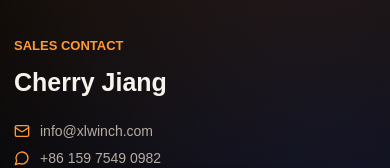
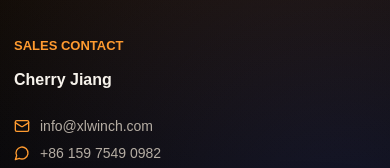
Before and after one commit to a356236132-gif/xlwinch-web1, a Next.js app: page /en/contact in a window 390 px wide. Shown: the part 492-660 px from the top of the page. Built offline with nearby package versions, Linux system fonts and the light colour scheme; no server answers.

Commit message:
Reduce mobile product detail headings

```diff
--- a/app/globals.css
+++ b/app/globals.css
@@ -3554,6 +3554,13 @@ section {
 
   .button {
     width: 100%;
+  }
+
+  .product-summary h1,
+  .product-section-title h2,
+  .product-inquiry h2 {
+    font-size: 16px;
+    line-height: 1.25;
   }
 
   .product-grid,
```
